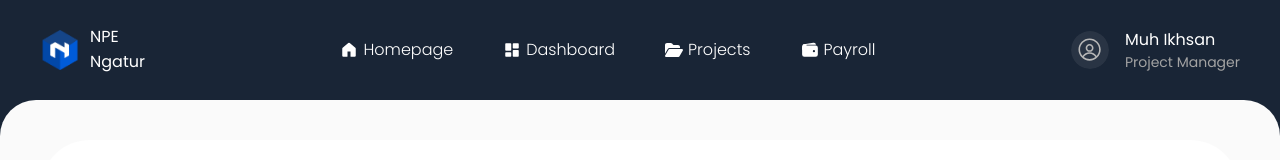
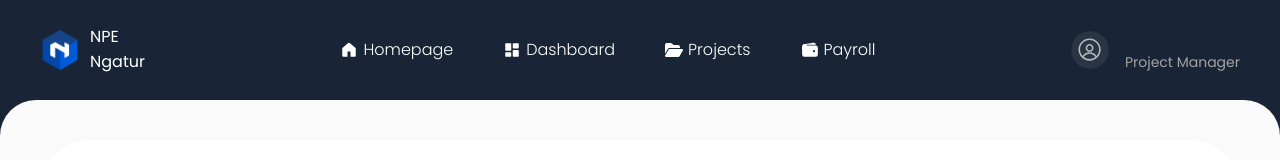
Before and after one commit to rafmasloman/npe-ngatur-frontend, a Next.js app: page /project-manager in a window 1280 px wide. Shown: the top 160 px of the page. Built offline with nearby package versions, Linux system fonts and the light colour scheme.

Commit message:
fix : add variant and some components

```diff
--- a/src/components/Menu/UserNavigationMenu.tsx
+++ b/src/components/Menu/UserNavigationMenu.tsx
@@ -6,20 +6,33 @@ interface IUserNavigationButtonPropsType
   extends React.ComponentPropsWithoutRef<'button'> {
   name: string;
   role: string;
+  variant?: 'primary' | 'secondary';
 }
 
 const UserNavigationMenu = forwardRef<
   HTMLButtonElement,
   IUserNavigationButtonPropsType
->(({ name, role, ...props }, ref) => {
+>(({ name, role, variant, ...props }, ref) => {
   return (
-    <UnstyledButton ref={ref} {...props}>
+    <UnstyledButton ref={ref} {...props} visibleFrom="md">
       <Group>
         <Avatar radius={'xl'} />
 
         <Stack gap={0} ff={'poppins'}>
-          <Text className="text-white text-base">{name}</Text>
-          <Text className="text-neutral-400 text-sm">{role}</Text>
+          <Text
+            className={`${
+              variant === 'primary' ? 'text-white' : 'text-custom_black'
+            } text-base`}
+          >
+            {name}
+          </Text>
+          <Text
+            className={`${
+              variant === 'primary' ? 'text-white' : 'text-neutral-400 '
+            } text-sm`}
+          >
+            {role}
+          </Text>
         </Stack>
       </Group>
     </UnstyledButton>
```
